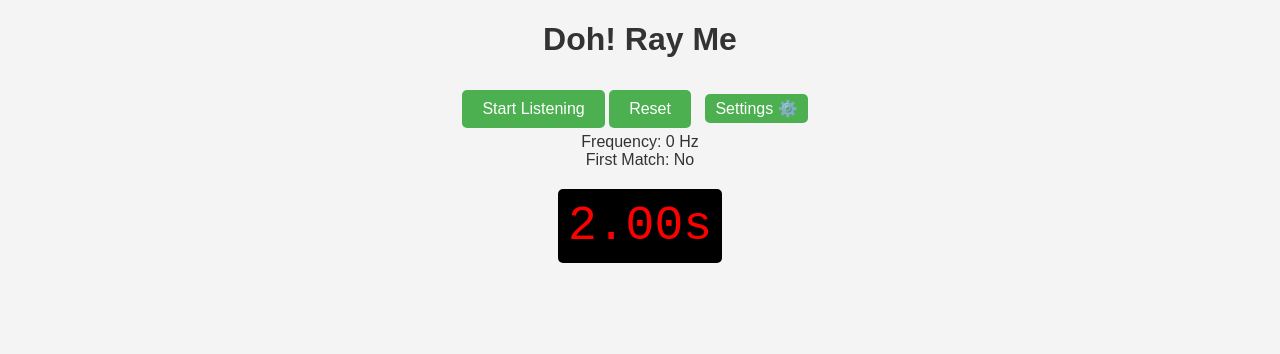
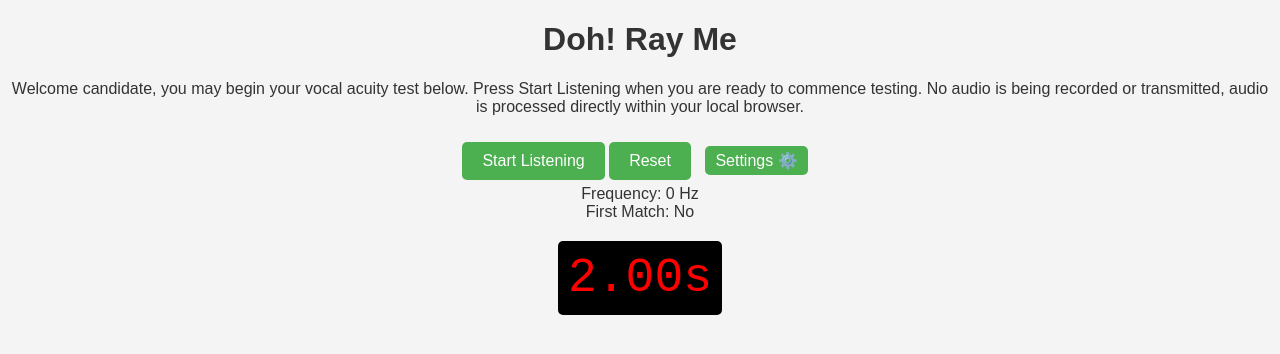
Before and after one commit to Console/console.github.io, a Jekyll site: the page ctf/sound-lock/sound.html, which Jekyll copies as it is, in a window 1280 px wide. Shown: the top 354 px of the page. Built offline with Jekyll 4.4.1, drawn with Linux system fonts in a browser that asks for light colours.

Commit message:
Adding paragraph intro.

```diff
--- a/ctf/sound-lock/sound.html
+++ b/ctf/sound-lock/sound.html
@@ -8,6 +8,10 @@
 </head>
 <body>
     <h1>Doh! Ray Me</h1>
+    <p>Welcome candidate, you may begin your vocal acuity test below.
+        Press Start Listening when you are ready to commence testing.
+        No audio is being recorded or transmitted, audio is processed directly within your local browser.
+    </p>
     <button id="start">Start Listening</button>
     <button id="resetButton">Reset</button>
 
```
